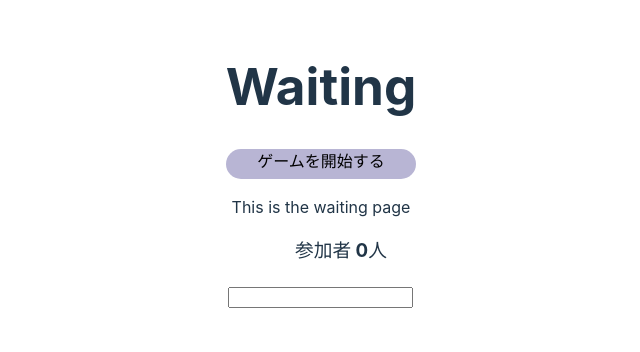
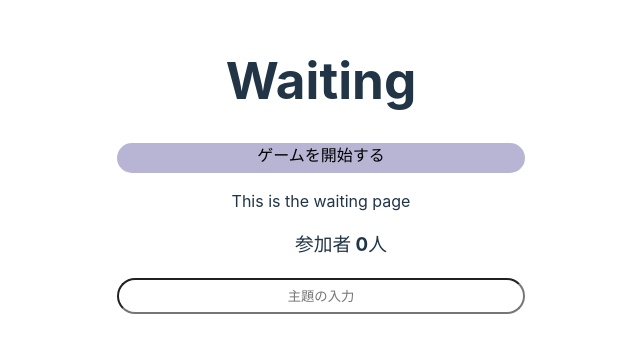
Before and after one commit to itsp-pbl-2023/mind-graph, a React (Vite) app in the folder client/: page /waiting in a window 1280 px wide. Shown: the part 234-586 px from the top of the page, without its empty margins (319-959 px from the left). Built offline with nearby package versions, Linux system fonts and the light colour scheme; what @bufbuild/connect-query, @bufbuild/connect-web, @bufbuild/protobuf would draw is missing.

Commit message:
added styled input forms

```diff
--- a/client/src/components/input.tsx
+++ b/client/src/components/input.tsx
@@ -5,6 +5,9 @@ const InputForm = styled.input`
   background-color: white;
   border-radius: 25px;
   text-align: center;
+  width: 400px;
+  height: 30px;
+
 `
 
 export default InputForm
--- a/client/src/pages/game.tsx
+++ b/client/src/pages/game.tsx
@@ -6,6 +6,7 @@ import { useCallback, useState } from 'react'
 import Button from '../components/button.tsx'
 import { client } from '../lib/client.ts'
 import { useName } from '../lib/hooks/name.ts'
+import InputForm from "../components/input.tsx"
 
 const Game = () => {
   // ダミー変数
@@ -34,7 +35,7 @@ const Game = () => {
       <UserList />
       <Timer expire={expireDummy}></Timer>
       <div>
-        <input type='text' value={text} onChange={(e) => setText(e.target.value)} />
+        <InputForm type='text' value={text} onChange={(e) => setText(e.target.value)} placeholder="単語の入力"/>
         <Button text='送信' onClick={() => send()}/>
       </div>
     </div>
--- a/client/src/pages/waiting.tsx
+++ b/client/src/pages/waiting.tsx
@@ -5,6 +5,7 @@ import { useSetTheme } from "../lib/hooks/theme"
 import { useSetUsers } from "../lib/hooks/users"
 import UserList from '../components/userlist.tsx'
 import Button from '../components/button.tsx'
+import InputForm from '../components/input.tsx'
 
 const Waiting = () => {
   const [themeText, setThemeText] = useState("");
@@ -36,9 +37,10 @@ const Waiting = () => {
         <p>This is the waiting page {}</p>
         <UserList />
 
-        <input
+        <InputForm
           value={themeText}  // 入力を格納する変数
           onChange={(event) => setThemeText(event.target.value)}
+          placeholder='主題の入力'
         />
       </div>
     </div>
```
